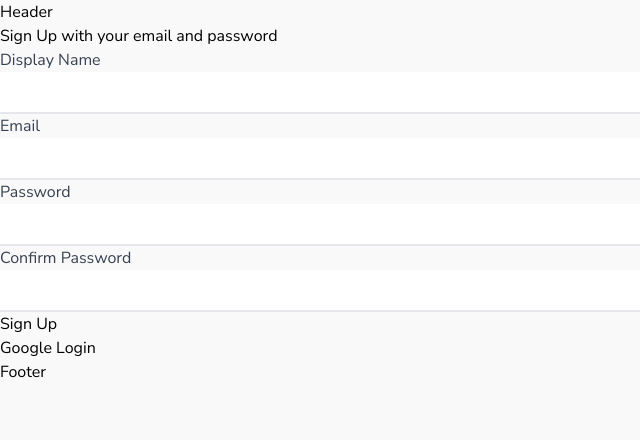
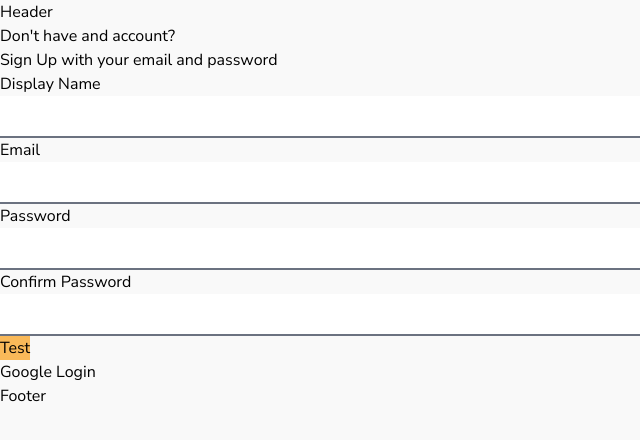
Before and after one commit to wisethee/react-health-nation, a React (Create React App) app: page /auth in a window 1280 px wide. Shown: the top 440 px of the page, without its empty margins (0-640 px from the left). Built offline with nearby package versions, Linux system fonts and the light colour scheme.

Commit message:
feat: add button component

```diff
--- /dev/null
+++ b/src/app/core/components/button/button.jsx
@@ -0,0 +1,18 @@
+const BUTTON_TYPE_CLASSES = {
+  primary: "bg-primary",
+  secondary: "bg-secondary",
+  tertiary: "bg-tertiary",
+};
+
+const Button = ({ children, buttonType, ...otherProps }) => {
+  return (
+    <button
+      className={`button ${BUTTON_TYPE_CLASSES[buttonType]}`}
+      {...otherProps}
+    >
+      {children}
+    </button>
+  );
+};
+
+export default Button;
--- a/src/app/core/components/sign-up/sign-up.jsx
+++ b/src/app/core/components/sign-up/sign-up.jsx
@@ -4,6 +4,7 @@ import { createUserDocument } from "../../utils/firebase/db.firebase";
 import { createAuthUserWithEmailAndPassword } from "../../utils/firebase/auth.firebase";
 
 import FormInput from "../form-input/form-input";
+import Button from "../button/button";
 
 // default form fields values
 const defaultFormFields = {
@@ -51,7 +52,8 @@ const SignUp = () => {
 
   return (
     <div className="sign-up">
-      <h1>Sign Up with your email and password</h1>
+      <h2>Don't have and account?</h2>
+      <span>Sign Up with your email and password</span>
       <form onSubmit={handleSubmit}>
         <FormInput
           required
@@ -88,7 +90,9 @@ const SignUp = () => {
           onChange={handleChange}
         />
 
-        <button type="submit">Sign Up</button>
+        <Button type="submit" buttonType={"primary"}>
+          Test
+        </Button>
       </form>
     </div>
   );
--- a/tailwind.config.js
+++ b/tailwind.config.js
@@ -10,6 +10,148 @@ module.exports = {
       md: "906px",
       lg: "1280px",
       xl: "1440px",
+    },
+    colors: {
+      primary: "#F9B959",
+      "on-primary": "#F9B959",
+      "primary-container": "#F9B959",
+      "on-primary-container": "#F9B959",
+      secondary: "#F9B959",
+      "on-secondary": "#F9B959",
+      "secondary-container": "#F9B959",
+      "on-secondary-container": "#F9B959",
+      tertiary: "#F9B959",
+      "on-tertiary": "#F9B959",
+      "tertiary-container": "#F9B959",
+      "on-tertiary-container": "#F9B959",
+      surface: "#F9B959",
+      "on-surface": "#F9B959",
+      "surface-container": "#F9B959",
+      "on-surface-container": "#F9B959",
+      black: "#000000",
+      white: "#ffffff",
+    },
+    fontSize: {
+      "body-small": [
+        "0.875rem",
+        {
+          lineHeight: "1.125rem",
+          letterSpacing: "0",
+          fontWeight: "400",
+        },
+      ],
+      "body-medium": [
+        "1rem",
+        {
+          lineHeight: "1.5rem",
+          letterSpacing: "0",
+          fontWeight: "400",
+        },
+      ],
+      "body-large": [
+        "1.125rem",
+        {
+          lineHeight: "1.75rem",
+          letterSpacing: "0",
+          fontWeight: "400",
+        },
+      ],
+      "label-small": [
+        "0.6875rem",
+        {
+          lineHeight: "1rem",
+          letterSpacing: "0.06em",
+          fontWeight: "500",
+        },
+      ],
+      "label-medium": [
+        "0.875rem",
+        {
+          lineHeight: "1.5rem",
+          letterSpacing: "0.06em",
+          fontWeight: "500",
+        },
+      ],
+      "label-large": [
+        "1rem",
+        {
+          lineHeight: "1.5rem",
+          letterSpacing: "0.06em",
+          fontWeight: "500",
+        },
+      ],
+      "title-small": [
+        "1.125rem",
+        {
+          lineHeight: "1.5rem",
+          letterSpacing: "0",
+          fontWeight: "500",
+        },
+      ],
+      "title-medium": [
+        "1.25rem",
+        {
+          lineHeight: "1.75rem",
+          letterSpacing: "0",
+          fontWeight: "500",
+        },
+      ],
+      "title-large": [
+        "1.375rem",
+        {
+          lineHeight: "1.75rem",
+          letterSpacing: "0",
+          fontWeight: "500",
+        },
+      ],
+      "headline-small": [
+        "1.75rem",
+        {
+          lineHeight: "2.25rem",
+          letterSpacing: "0",
+          fontWeight: "500",
+        },
+      ],
+      "headline-medium": [
+        "2rem",
+        {
+          lineHeight: "2.625rem",
+          letterSpacing: "0",
+          fontWeight: "500",
+        },
+      ],
+      "headline-large": [
+        "2.25rem",
+        {
+          lineHeight: "2.875rem",
+          letterSpacing: "0",
+          fontWeight: "500",
+        },
+      ],
+      "display-small": [
+        "2.625rem",
+        {
+          lineHeight: "3.375rem",
+          letterSpacing: "0",
+          fontWeight: "500",
+        },
+      ],
+      "display-medium": [
+        "3.5rem",
+        {
+          lineHeight: "4rem",
+          letterSpacing: "0",
+          fontWeight: "500",
+        },
+      ],
+      "display-large": [
+        "4.5rem",
+        {
+          lineHeight: "5.25rem",
+          letterSpacing: "0",
+          fontWeight: "500",
+        },
+      ],
     },
     extend: {
       fontFamily: {
```
